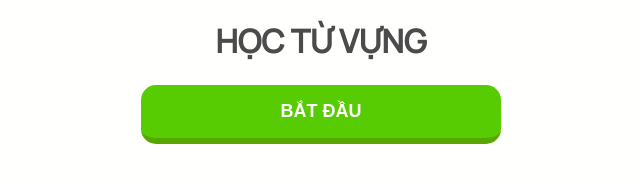
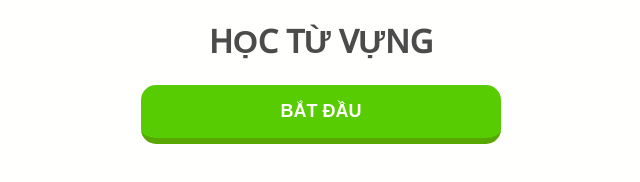
Before and after one commit to tudvh/js.hoc_tu_vung, a plain HTML site: page index.html in a window 1280 px wide. Shown: the part 390-572 px from the top of the page, without its empty margins (319-959 px from the left). Drawn offline with nearby package versions, Linux system fonts and the light colour scheme.

Commit message:
update font chu open sán

```diff
--- a/public/css/index.css
+++ b/public/css/index.css
@@ -1,5 +1,5 @@
 /* import font Open Sans */
-@import url('https://fonts.googleapis.com/css2?family=Manrope:wght@500&display=swap');
+@import url("https://fonts.googleapis.com/css2?family=Open+Sans:wght@500&display=swap");
 
 :root {
     --red-bg: #ffdfe0;
@@ -27,7 +27,7 @@ html,
 body {
     height: 100%;
     background-color: var(--white);
-    font-family: 'Manrope', sans-serif;
+    font-family: "Open Sans", sans-serif;
     font-size: 16px;
     font-weight: 400;
     line-height: 1.5;
```
